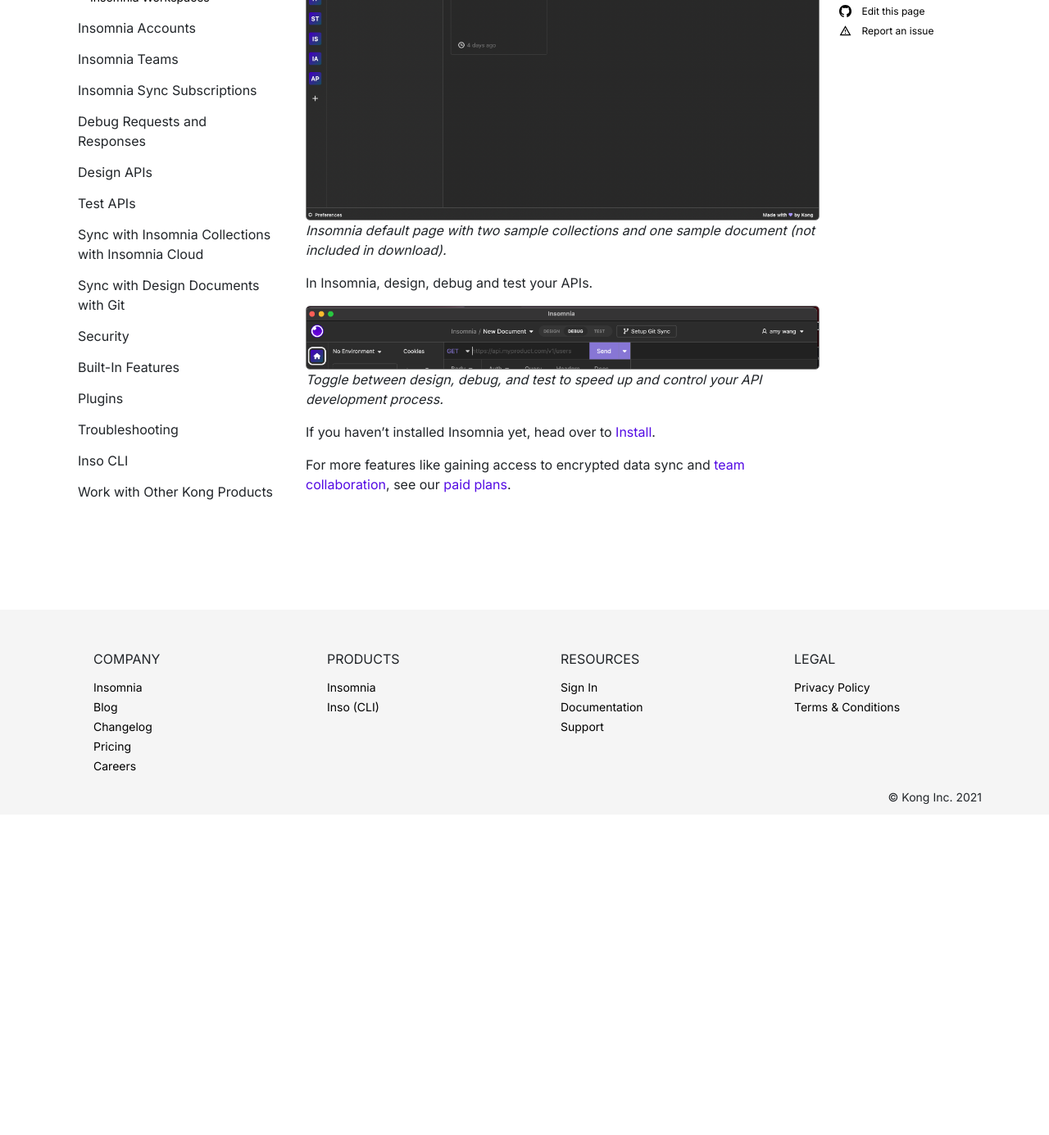
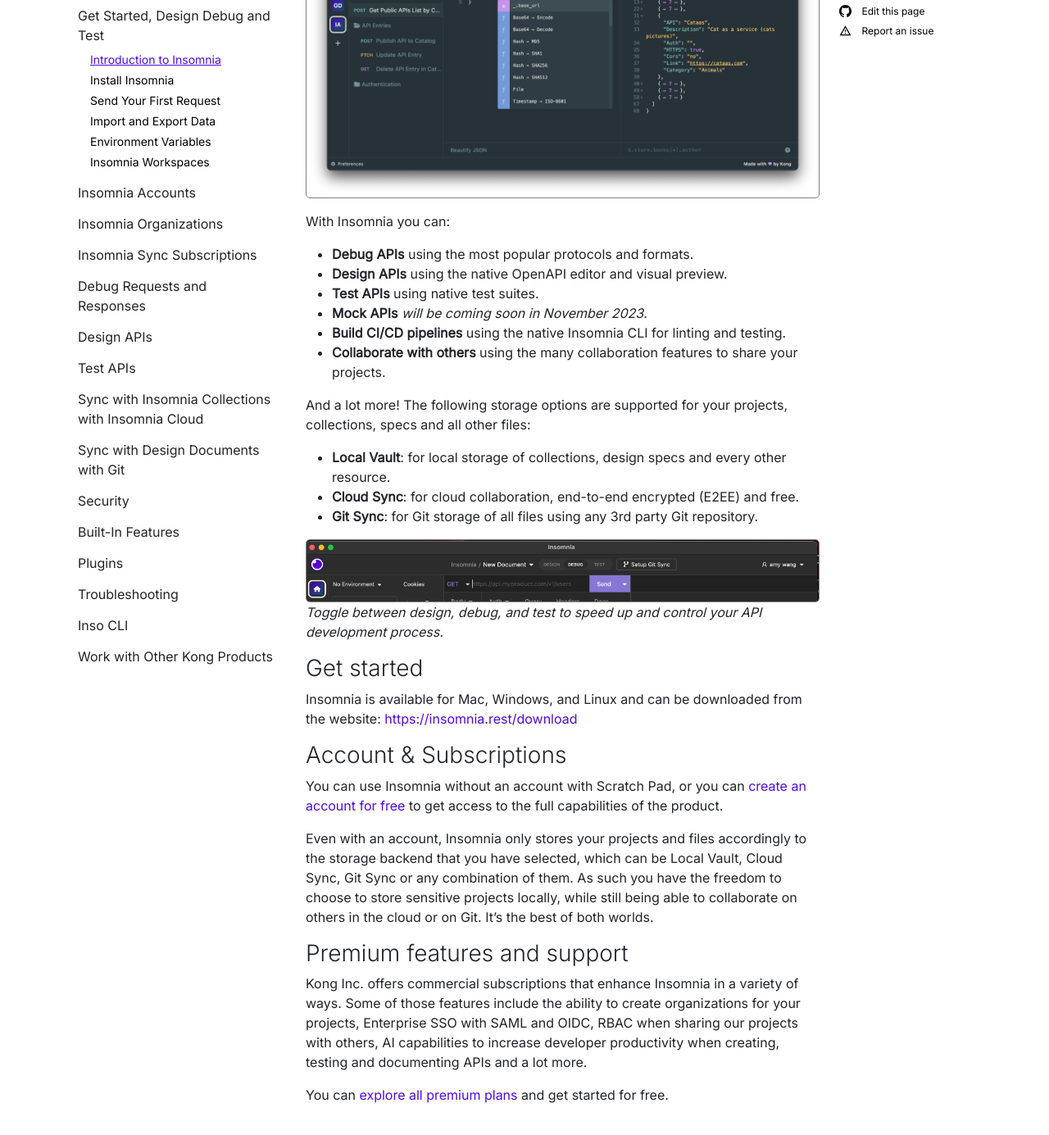
Before and after one commit to Kong/insomnia-docs, a Jekyll site: the page built from docs/insomnia/get-started.md, in a window 1280 px wide and 1400 px high, scrolled down 406 px. Shown: the top 1385 px of the window at 82% size. Built offline with Jekyll 4.4.1, drawn with Linux system fonts in a browser that asks for light colours; comment, search, counter and statistics services are not loaded; before the commit the page ends 1315 px from its top, so only the background shows below that.

Commit message:
chore: update docs regarding organizations [INS-3273] (#165)
* chore: update docs regarding organizations [INS-3273]

* fix up get started page

* fix

* fix

* update organizations, org management, subscriptions

```diff
--- a/docs/insomnia/get-started.md
+++ b/docs/insomnia/get-started.md
@@ -7,15 +7,38 @@
 
 Insomnia is an open source desktop application that takes the pain out of interacting with and designing, debugging, and testing APIs. Insomnia combines an easy-to-use interface with advanced functionality like authentication helpers, code generation, and environment variables.
 
-![Insomnia client homepage with two sample projects](/assets/images/entry-page.png)
-_Insomnia default page with two sample collections and one sample document (not included in download)._
+![Insomnia client example screenshot](/assets/images/entry-page.png)
 
+With Insomnia you can:
 
-In Insomnia, design, debug and test your APIs.
+- **Debug APIs** using the most popular protocols and formats.
+- **Design APIs** using the native OpenAPI editor and visual preview.
+- **Test APIs** using native test suites.
+- **Mock APIs** _will be coming soon in November 2023_.
+- **Build CI/CD pipelines** using the native Insomnia CLI for linting and testing.
+- **Collaborate with others**  using the many collaboration features to share your projects.
+
+And a lot more! The following storage options are supported for your projects, collections, specs and all other files:
+
+- **Local Vault**: for local storage of collections, design specs and every other resource.
+- **Cloud Sync**: for cloud collaboration, end-to-end encrypted (E2EE) and free.
+- **Git Sync**: for Git storage of all files using any 3rd party Git repository.
 
 ![Design, Debug, and Test](/assets/images/design-debug-test.png)
 _Toggle between design, debug, and test to speed up and control your API development process._
 
-If you haven't installed Insomnia yet, head over to [Install](/insomnia/install).
+### Get started
 
-For more features like gaining access to encrypted data sync and [team collaboration](/insomnia/teams), see our [paid plans](https://insomnia.rest/pricing).
+Insomnia is available for Mac, Windows, and Linux and can be downloaded from the website: <https://insomnia.rest/download>
+
+### Account & Subscriptions
+
+You can use Insomnia without an account with Scratch Pad, or you can [create an account for free](https://insomnia.rest/pricing) to get access to the full capabilities of the product.
+
+Even with an account, Insomnia only stores your projects and files accordingly to the storage backend that you have selected, which can be Local Vault, Cloud Sync, Git Sync or any combination of them. As such you have the freedom to choose to store sensitive projects locally, while still being able to collaborate on others in the cloud or on Git. It's the best of both worlds.
+
+### Premium features and support
+
+Kong Inc. offers commercial subscriptions that enhance Insomnia in a variety of ways. Some of those features include the ability to create organizations for your projects, Enterprise SSO with SAML and OIDC, RBAC when sharing our projects with others, AI capabilities to increase developer productivity when creating, testing and documenting APIs and a lot more.
+
+You can [explore all premium plans](https://insomnia.rest/pricing) and get started for free.
```
Also changed, not shown: docs/_data/main-nav.yaml (+4 -4 lines), docs/insomnia/insomnia-teams.md (deleted, +0 -22 lines), docs/insomnia/organizations.md (added, +38 -0 lines), docs/insomnia/subscription-management.md (+5 -14 lines), docs/insomnia/subscriptions.md (+28 -11 lines), docs/assets/images/change-plan.jpg (added), docs/assets/images/create-org.jpg (added), docs/assets/images/ee_SSO.jpg (added), docs/assets/images/entry-page.png, docs/assets/images/example_personal_org.jpg (added), docs/assets/images/invite-example-with-pending-invites.jpg (added), docs/assets/images/org-member-role-permissions.jpg (added), docs/insomnia/generate-code-snippet.md (line endings or trailing spaces).
